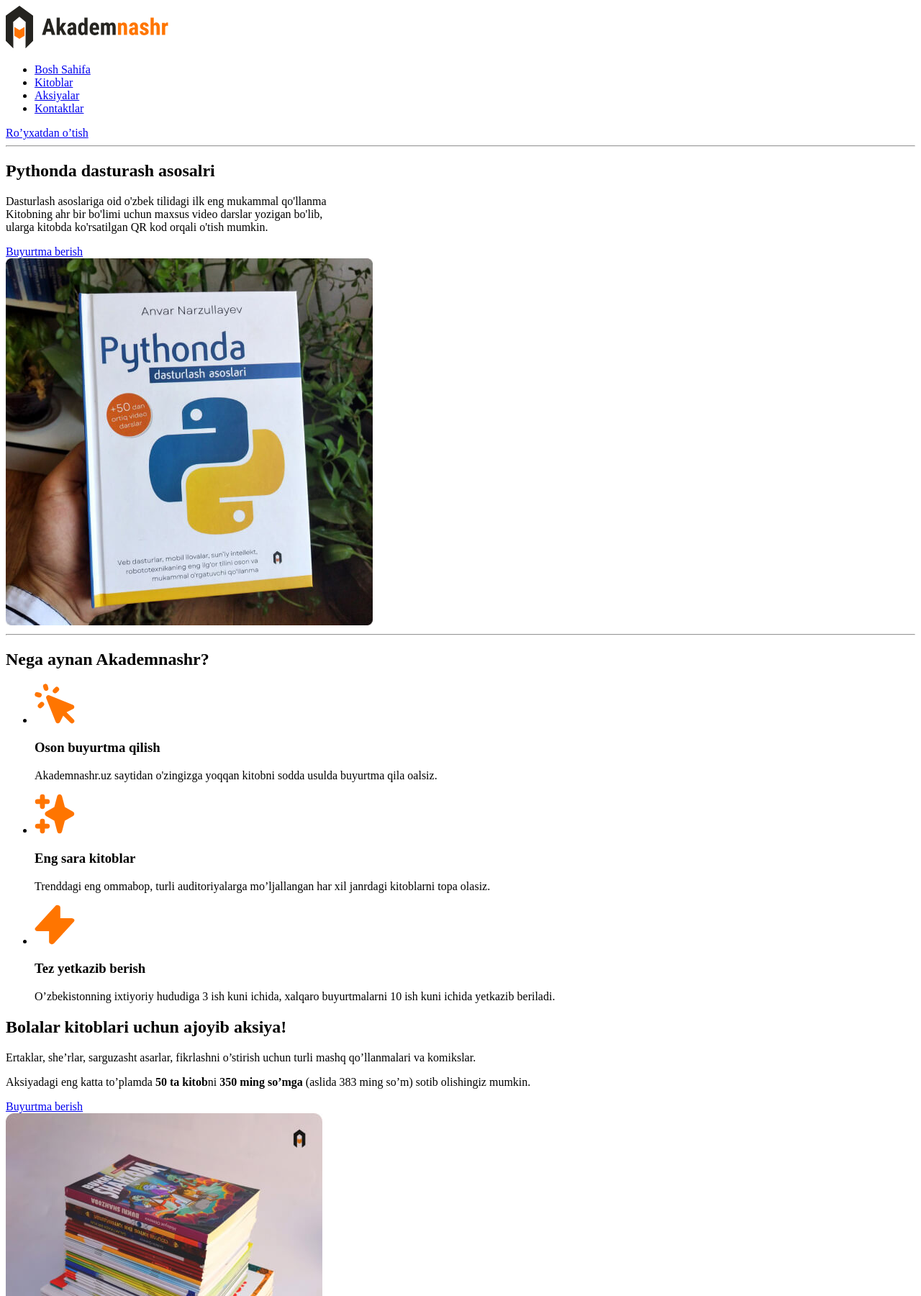
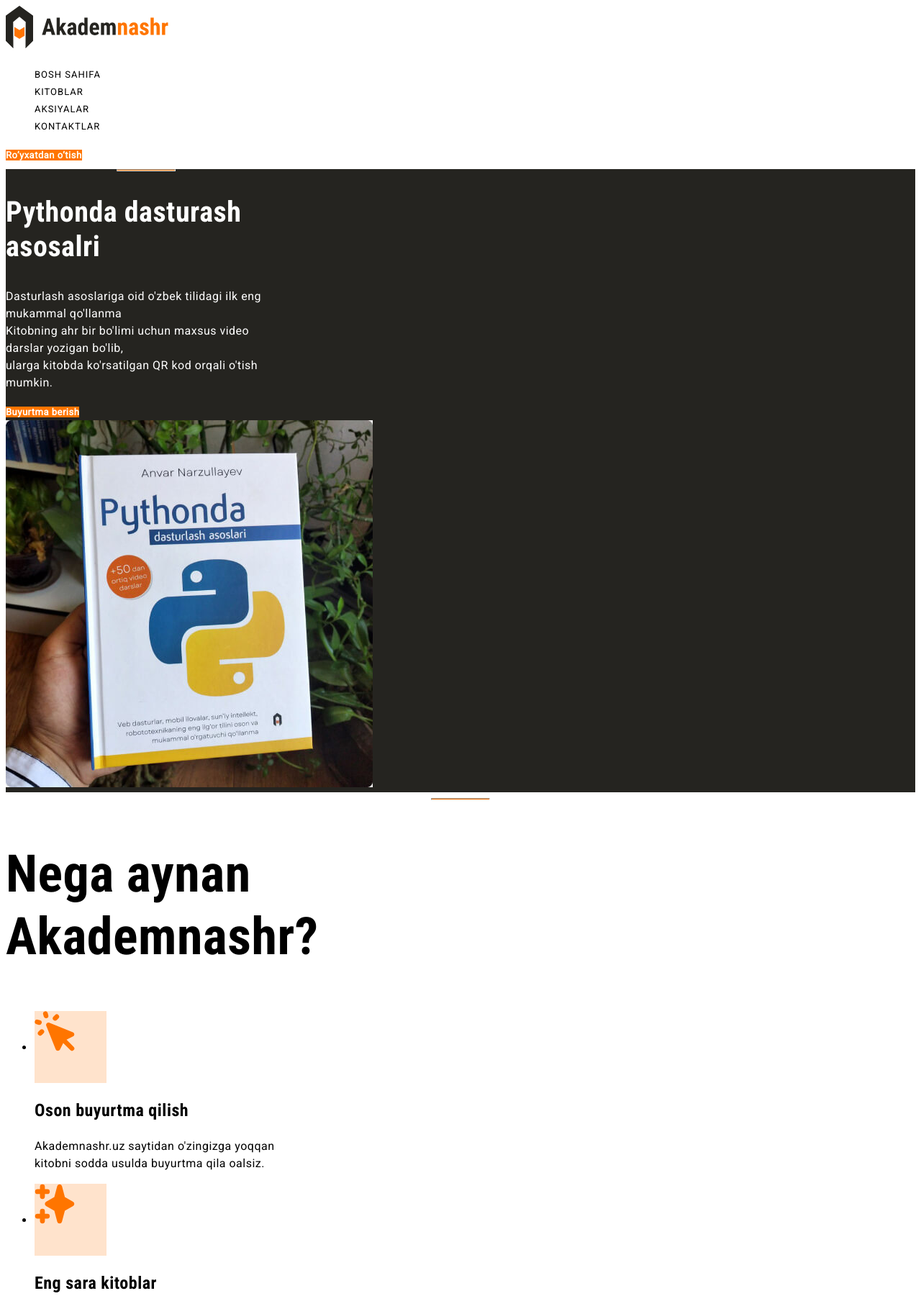
Before and after one commit to Shavkatovivich/Akademnashr, a plain HTML site: page index.html in a window 1280 px wide. Shown: the top 1801 px of the page at 72% size. Drawn offline with Linux system fonts and the light colour scheme.

Commit message:
Add font-family related styles

```diff
--- a/css/style.css
+++ b/css/style.css
@@ -0,0 +1,141 @@
+body {
+    font-family: 'Roboto',"Arial", sans-serif;
+    font-size: 16px;
+    line-height: 24px;
+    letter-spacing: 0.5px;
+}
+
+.site-header {
+    background-color: #fff;
+}
+
+.sitenav-list {
+    list-style: none;
+}
+
+.sitenav-link {
+    font-weight: 500;
+    font-size: 13px;
+    line-height: 15px;
+    letter-spacing: 1px;
+    text-transform: uppercase;
+    text-decoration: none;
+    color: #000000;
+}
+
+.main-link {
+    font-weight: 700;
+    font-size: 13px;
+    line-height: 15px;
+    letter-spacing: 0.5px;
+    color: #FFFFFF;
+    background-color: #FF7500;
+    text-decoration: none;
+}
+
+.hero {
+    background-color: #252420;
+    color: #fff;
+}
+
+.hero-content {
+    width: 390px;
+}
+
+.orange-line {
+    width: 80px;
+    height: 1px;
+    background-color: #FF7500;
+}
+
+.hero-heading {
+    font-family: 'Roboto Condensed';
+    font-weight: 700;
+    font-size: 40px;
+    line-height: 120%;
+    letter-spacing: 0.5px;
+    color: #FFFFFF;
+}
+
+
+.hero-img {
+    width: 510px;
+    height: 510px;
+}
+
+.features-heading {
+    font-family: 'Roboto Condensed';
+    width: 440px;
+    font-size: 72px;
+    line-height: 1.2;
+    letter-spacing: 0.5;
+}
+
+.feature {
+    width: 340px;
+}
+
+.features-icon-wrapper {
+    width: 100px;
+    height: 100px;
+    background-color: rgba(255, 117, 0, 0.2);
+}
+
+.features-title {
+    font-family: 'Roboto Condensed';
+    font-weight: 700;
+    font-size: 24px;
+    line-height: 120%;
+    letter-spacing: 0.5px;
+    color: #000000;
+}
+
+
+.promo {
+    background-color: #252420;
+    color: #fff;
+}
+
+.promo-content {
+    width: 440px;
+}
+
+.promo-heading {
+    font-family: 'Roboto Condensed';
+    font-style: 40px;
+    line-height: 48px;
+}
+
+
+.promo-highlight {
+    color: #FF7500;
+}
+
+.promo-img {
+    width: 440px;
+    height: 440px;
+    object-fit: cover;
+}
+
+.site-footer {
+    background-color: rgba(248, 248, 248, 1);
+}
+
+.site-footer ul {
+    list-style: none;
+}
+
+.site-footer-divider {
+    background-color: rgba(37, 36, 32, 0.5);
+}
+
+.site-footer-links {
+    width: 224px;
+}
+
+.site-footer-links a {
+    font-size: 16px;
+    line-height: 19px;
+    color: #252420;
+    text-decoration: none;
+}
--- a/index.html
+++ b/index.html
@@ -4,72 +4,82 @@
     <meta charset="UTF-8">
     <meta http-equiv="X-UA-Compatible" content="IE=edge">
     <meta name="viewport" content="width=device-width, initial-scale=1.0">
+    <!-- LINKLAR -->
+    <link rel="preconnect" href="https://fonts.googleapis.com">
+    <link rel="preconnect" href="https://fonts.gstatic.com" crossorigin>
+    <link href="https://fonts.googleapis.com/css2?family=Roboto&family=Roboto+Condensed:wght@700&display=swap" rel="stylesheet">
+    <!-- CSS LINK -->
+    <link rel="stylesheet" href="./css/style.css">
     <title>Akademnashr</title>
 </head>
 <body>
-
-    <header>
+    <header class="site-header">
         <a href="./index.html">
             <img src="./img/akademnashr-logo.svg" alt="Akademnshr logo" width="227" height="60">
         </a>
         <nav>
-            <ul>
-                <li><a href="#">Bosh Sahifa</a></li>
-                <li><a href="#">Kitoblar</a></li>
-                <li><a href="#">Aksiyalar</a></li>
-                <li><a href="#">Kontaktlar</a></li>
+            <ul class="sitenav-list">
+                <li><a class="sitenav-link" href="#">Bosh Sahifa</a></li>
+                <li><a class="sitenav-link" href="#">Kitoblar</a></li>
+                <li><a class="sitenav-link" href="#">Aksiyalar</a></li>
+                <li><a class="sitenav-link" href="#">Kontaktlar</a></li>
             </ul>
         </nav>
-        <a href="#">Ro’yxatdan o’tish</a>
+        <a class="main-link" href="#">Ro’yxatdan o’tish</a>
     </header>
-
     <main>
         <!-- HERO -->
-        <section>
-            <div>
-                <hr>
-                <h2>Pythonda dasturash asosalri</h2>
-                <p>Dasturlash asoslariga oid o'zbek tilidagi ilk eng mukammal qo'llanma <br>Kitobning ahr bir bo'limi uchun maxsus video darslar yozigan bo'lib, <br> ularga kitobda ko'rsatilgan QR kod orqali o'tish mumkin.
+        <section class="hero">
+            <div class="hero-content">
+                <hr class="orange-line">
+                <h2 class="hero-heading">Pythonda dasturash asosalri</h2>
+                <p class="hero-text">Dasturlash asoslariga oid o'zbek tilidagi ilk eng mukammal qo'llanma <br>Kitobning ahr bir bo'limi uchun maxsus video darslar yozigan bo'lib, <br> ularga kitobda ko'rsatilgan QR kod orqali o'tish mumkin.
                 </p>
-                <a href="#">Buyurtma berish</a>
+                <a class="main-link" href="#">Buyurtma berish</a>
             </div>
-            <img src="./img/python-book.jpg" alt="Qo'lda ushlab turilgan Python dasturlash asoslar kitobi" width="510" height="510" srcset="./img/python-book.jpg 1x, img/python-book@2x.jpg 2x">
+            <img class="hero-img" src="./img/python-book.jpg" alt="Qo'lda ushlab turilgan Python dasturlash asoslar kitobi" width="510" height="510" srcset="./img/python-book.jpg 1x, img/python-book@2x.jpg 2x">
         </section>
         <!-- FEATURES -->
         <section>
-            <hr>
-            <h2>Nega aynan Akademnashr?</h2>
+            <hr class="orange-line">
+            <h2 class="features-heading">Nega aynan Akademnashr?</h2>
             <ul>
-                <li>
-                    <img src="./img/Icon-cursor-click.svg" alt="" width="56" height="56">
-                    <h3>Oson buyurtma qilish</h3>
-                    <p>Akademnashr.uz saytidan o'zingizga yoqqan kitobni sodda usulda buyurtma qila oalsiz.</p>
+                <li class="feature">
+                    <div class="features-icon-wrapper">
+                        <img src="./img/Icon-cursor-click.svg" alt="" width="56" height="56">
+                    </div>
+                    <h3 class="features-title">Oson buyurtma qilish</h3>
+                    <p class="features-info">Akademnashr.uz saytidan o'zingizga yoqqan kitobni sodda usulda buyurtma qila oalsiz.</p>
                 </li>
-                <li>
-                    <img src="./img/Icon-sparkles.svg" alt="" width="56" height="56">
-                    <h3>Eng sara kitoblar</h3>
-                    <p>Trenddagi eng ommabop, turli auditoriyalarga mo’ljallangan har xil janrdagi kitoblarni topa olasiz.</p>
+                <li class="feature">
+                    <div class="features-icon-wrapper">
+                        <img src="./img/Icon-sparkles.svg" alt="" width="56" height="56">
+                    </div>
+                    <h3 class="features-title">Eng sara kitoblar</h3>
+                    <p class="features-info">Trenddagi eng ommabop, turli auditoriyalarga mo’ljallangan har xil janrdagi kitoblarni topa olasiz.</p>
                 </li>
-                <li>
-                    <img src="./img/Icon-lighting-bolt.svg" alt="" width="56" height="56">
-                    <h3>Tez yetkazib berish</h3>
-                    <p>O’zbekistonning ixtiyoriy hududiga 3 ish kuni ichida, xalqaro buyurtmalarni 10 ish kuni ichida yetkazib beriladi.</p>
+                <li class="feature">
+                    <div class="features-icon-wrapper">
+                        <img src="./img/Icon-lighting-bolt.svg" alt="" width="56" height="56">
+                    </div>
+                    <h3 class="features-title">Tez yetkazib berish</h3>
+                    <p class="features-info">O’zbekistonning ixtiyoriy hududiga 3 ish kuni ichida, xalqaro buyurtmalarni 10 ish kuni ichida yetkazib beriladi.</p>
                 </li>
             </ul>
         </section>
         <!-- AKSIYA -->
-        <section>
-            <div>
-                <h2>Bolalar kitoblari uchun ajoyib aksiya!</h2>
-                <p>Ertaklar, she’rlar, sarguzasht asarlar, fikrlashni o’stirish uchun turli mashq qo’llanmalari va komikslar.</p>
-                <p>Aksiyadagi eng katta to’plamda <strong>50 ta kitob</strong>ni <strong>350 ming so’mga</strong> (aslida 383 ming so’m) sotib olishingiz mumkin.</p>
-                <a href="#">Buyurtma berish</a>
+        <section class="promo">
+            <div class="promo-content">
+                <h2 class="promo-heading">Bolalar kitoblari uchun ajoyib aksiya!</h2>
+                <p class="promo-text">Ertaklar, she’rlar, sarguzasht asarlar, fikrlashni o’stirish uchun turli mashq qo’llanmalari va komikslar.</p>
+                <p class="promo-text">Aksiyadagi eng katta to’plamda <strong class="promo-highlight">50 ta kitob</strong>ni <strong class="promo-highlight">350 ming so’mga</strong> (aslida 383 ming so’m) sotib olishingiz mumkin.</p>
+                <a class="main-link" href="#">Buyurtma berish</a>
             </div>
-            <img src="./img/sale-img.jpg" alt="Kitoblar to'plami ustma-ust turibdi" width="440" height="440" srcset="./img/sale-img.jpg 1x, ./img/sale-img@2x.jpg 2x">
+            <img class="promo-img" src="./img/sale-img.jpg" alt="Kitoblar to'plami ustma-ust turibdi" width="440" height="440" srcset="./img/sale-img.jpg 1x, ./img/sale-img@2x.jpg 2x">
         </section>
     </main>
     <!-- SITE-FOOTER -->
-    <footer>
+    <footer class="site-footer">
         <div>
             <a href="./index.html">
                 <img src="./img/akademnashr-logo.svg" alt="Akademnshr logo" width="227" height="60">
@@ -93,6 +103,36 @@
                 </li>
             </ul>
         </div>
+        <hr class="site-footer-divider">
+        <!-- LINKLAR -->
+        <div>
+            <ul class="site-footer-links">
+                <li><a href="#">Bosh sahifa</a></li>
+                <li><a href="#">Kitoblar</a></li>
+                <li><a href="#">Aksiyalar</a></li>
+                <li><a href="#">Yangiliklar</a></li>
+                <li><a href="#">Kontaktlar</a></li>
+            </ul>
+            <ul class="site-footer-links">
+                <li><a href="#">Ilmiy nashrlar</a></li>
+                <li><a href="#">Ilmiy-ommabop nashrlar</a></li>
+                <li><a href="#">Ma’rifiy nashrlar</a></li>
+                <li><a href="#">Lug’atlar</a></li>
+                <li><a href="#">Adabiy-badiiy nashrlar</a></li>
+                <li><a href="#">Abituriyentlar uchun</a></li>
+                <li><a href="#">Bolalar uchun</a></li>
+            </ul>
+            <ul class="site-footer-links">
+                <li><a href="#">Ko’p so’raladigan savollar</a></li>
+                <li><a href="#">Yetkazib berish haqida</a></li>
+                <li><a href="#">To’lov usullari haqida</a></li>
+            </ul>
+            <ul class="site-footer-links">
+                <li><a href="#">Bo’sh ish o’rinlari</a></li>
+                <li><a href="#">Biz bilan bog’lanish</a></li>
+                <li><a href="#">Maxfiylik nizomi</a></li>
+            </ul>
+        </div>
     </footer>
 
 </body>
```
